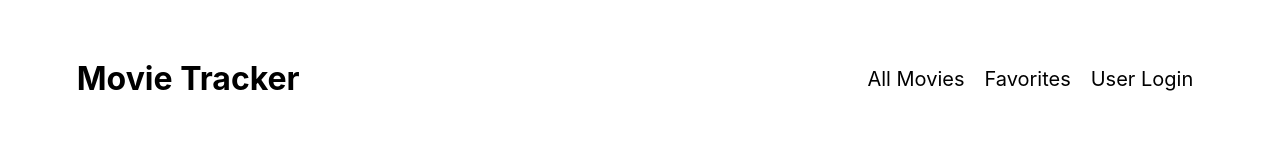
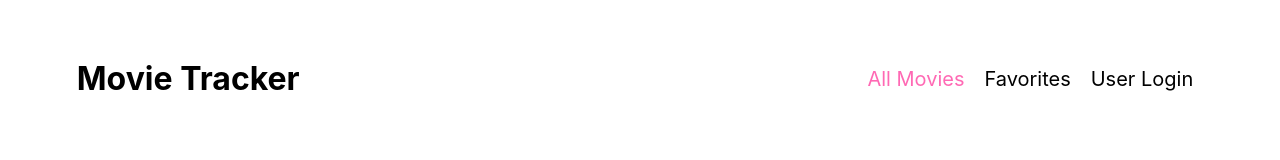
Before and after one commit to kaohman/movie-tracker-app, a React (Create React App) app: page / in a window 1280 px wide. Shown: the top 160 px of the page. Built offline with nearby package versions, Linux system fonts and the light colour scheme; no server answers.

Commit message:
Add active text color

```diff
--- a/src/containers/App/App.scss
+++ b/src/containers/App/App.scss
@@ -10,6 +10,10 @@ header {
   font-size: 20px;
   margin: 10px;
   text-decoration: none;
+}
+
+.selected {
+  color: hotpink;
 }
 
 #sign-out-button {
```
